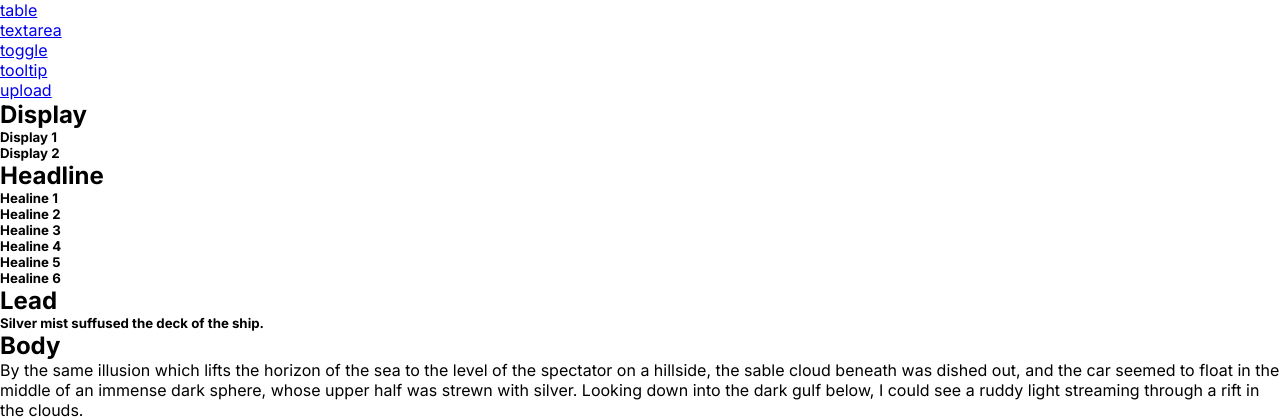
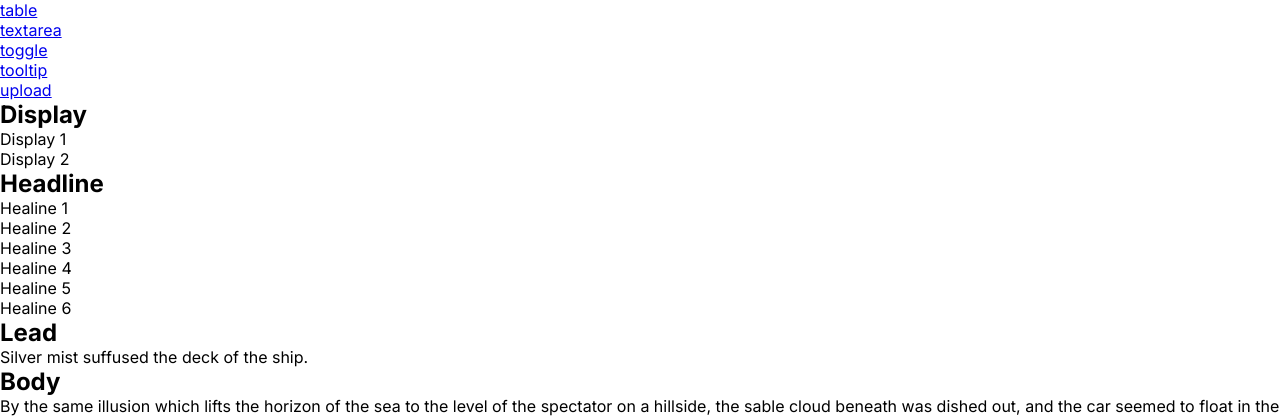
Before and after one commit to phanhuyanh/vuecore, a Vue app: page /docs/typography in a window 1280 px wide. Shown: the part 945-1362 px from the top of the page. Built offline with nearby package versions, Linux system fonts and the light colour scheme.

Commit message:
fix typography

```diff
--- a/doc/DocTypography.vue
+++ b/doc/DocTypography.vue
@@ -3,25 +3,25 @@
     <div class="doc-item">
       <h2 id="display">Display</h2>
       <div class="typo-content">
-        <h5 class="vc-display-1">Display 1</h5>
-        <h5 class="vc-display-2">Display 2</h5>
+        <div class="vc-display-1">Display 1</div>
+        <div class="vc-display-2">Display 2</div>
       </div>
     </div>
     <div class="doc-item">
       <h2 id="headline">Headline</h2>
       <div class="typo-content">
-        <h5 class="vc-headline-1">Healine 1</h5>
-        <h5 class="vc-headline-2">Healine 2</h5>
-        <h5 class="vc-headline-3">Healine 3</h5>
-        <h5 class="vc-headline-4">Healine 4</h5>
-        <h5 class="vc-headline-5">Healine 5</h5>
-        <h5 class="vc-headline-6">Healine 6</h5>
+        <div class="vc-headline-1">Healine 1</div>
+        <div class="vc-headline-2">Healine 2</div>
+        <div class="vc-headline-3">Healine 3</div>
+        <div class="vc-headline-4">Healine 4</div>
+        <div class="vc-headline-5">Healine 5</div>
+        <div class="vc-headline-6">Healine 6</div>
       </div>
     </div>
     <div class="doc-item">
       <h2 id="lead">Lead</h2>
       <div class="typo-content">
-        <h5 class="vc-lead">Silver mist suffused the deck of the ship.</h5>
+        <div class="vc-lead">Silver mist suffused the deck of the ship.</div>
       </div>
     </div>
     <div class="doc-item">
```
